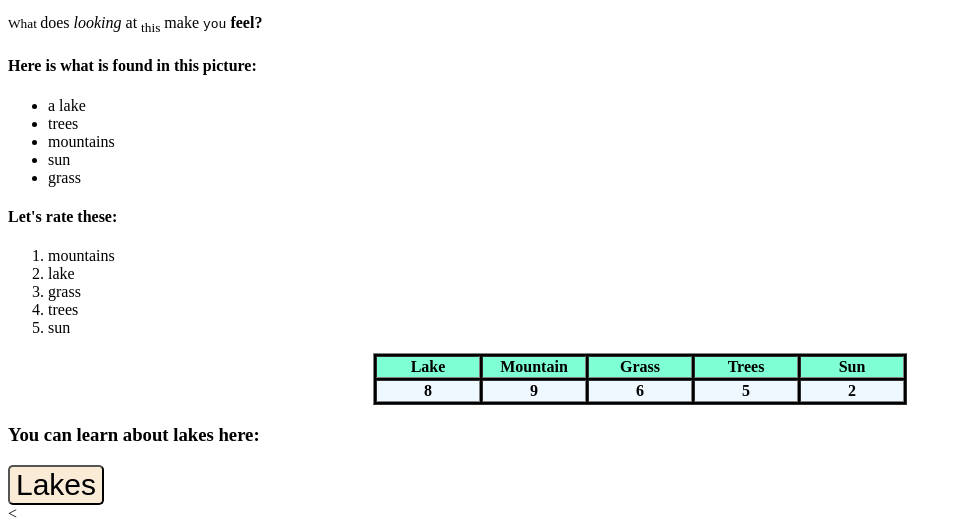
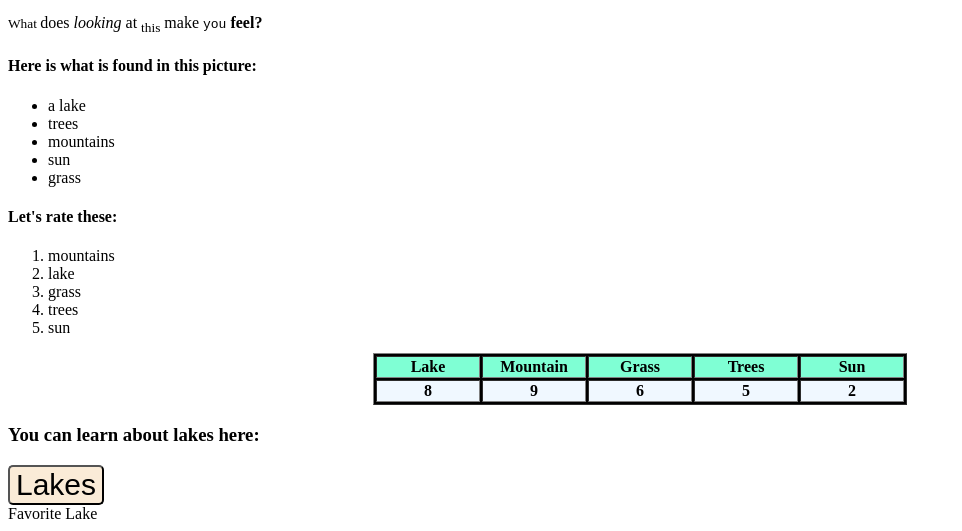
Before and after one commit to ItsIzakB/HTML-JS-CSS-improvement, a plain HTML site: page index.html in a window 1280 px wide. Shown: the part 486-1017 px from the top of the page, without its empty margins (0-962 px from the left). Drawn offline with Linux system fonts and the light colour scheme.

Commit message:
added label

```diff
--- a/index.html
+++ b/index.html
@@ -65,6 +65,8 @@
       </button>
     </a>
 
-    <form><</form>
+    <form>
+      <label for="fave_lake">Favorite Lake</label>
+    </form>
   </body>
 </html>
```
